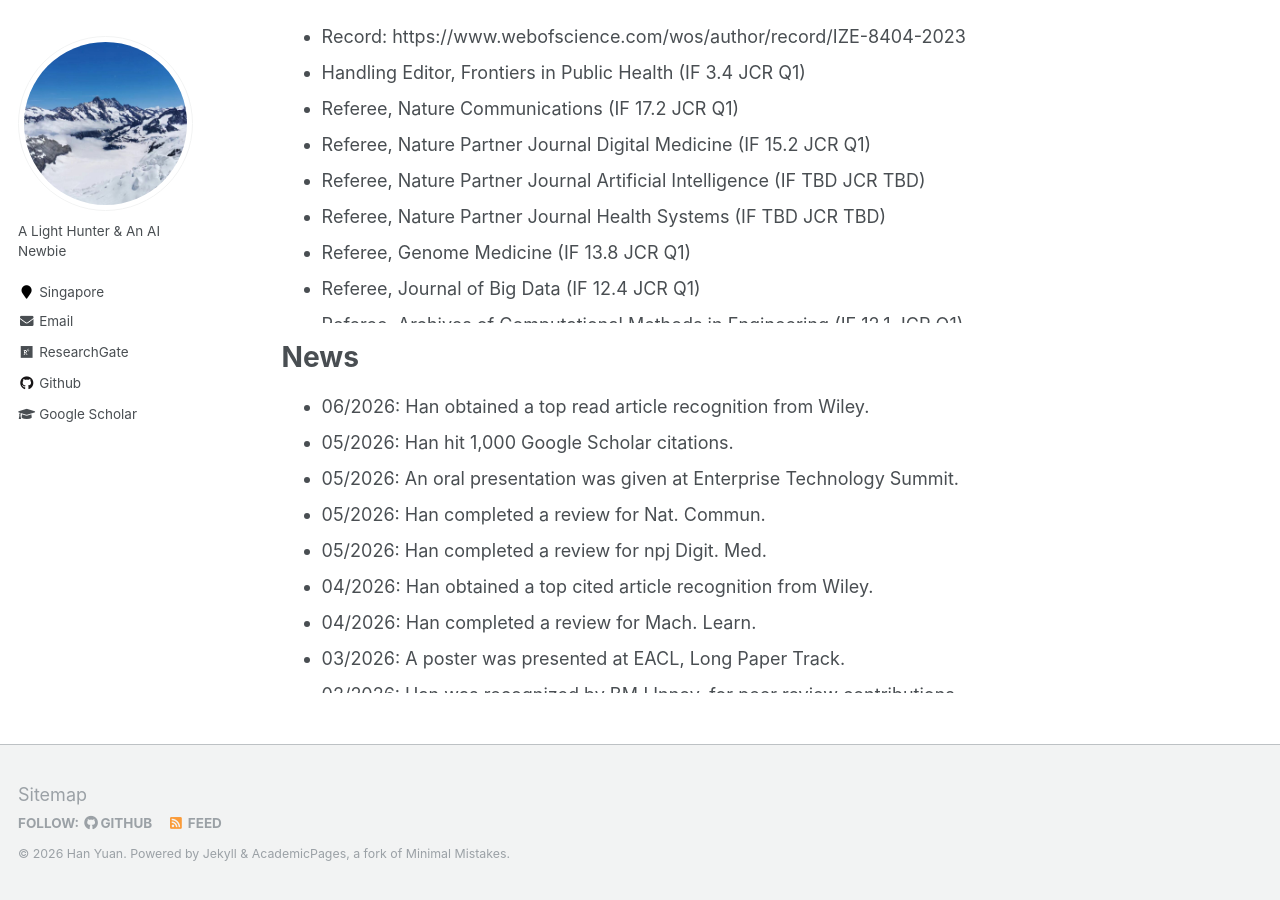
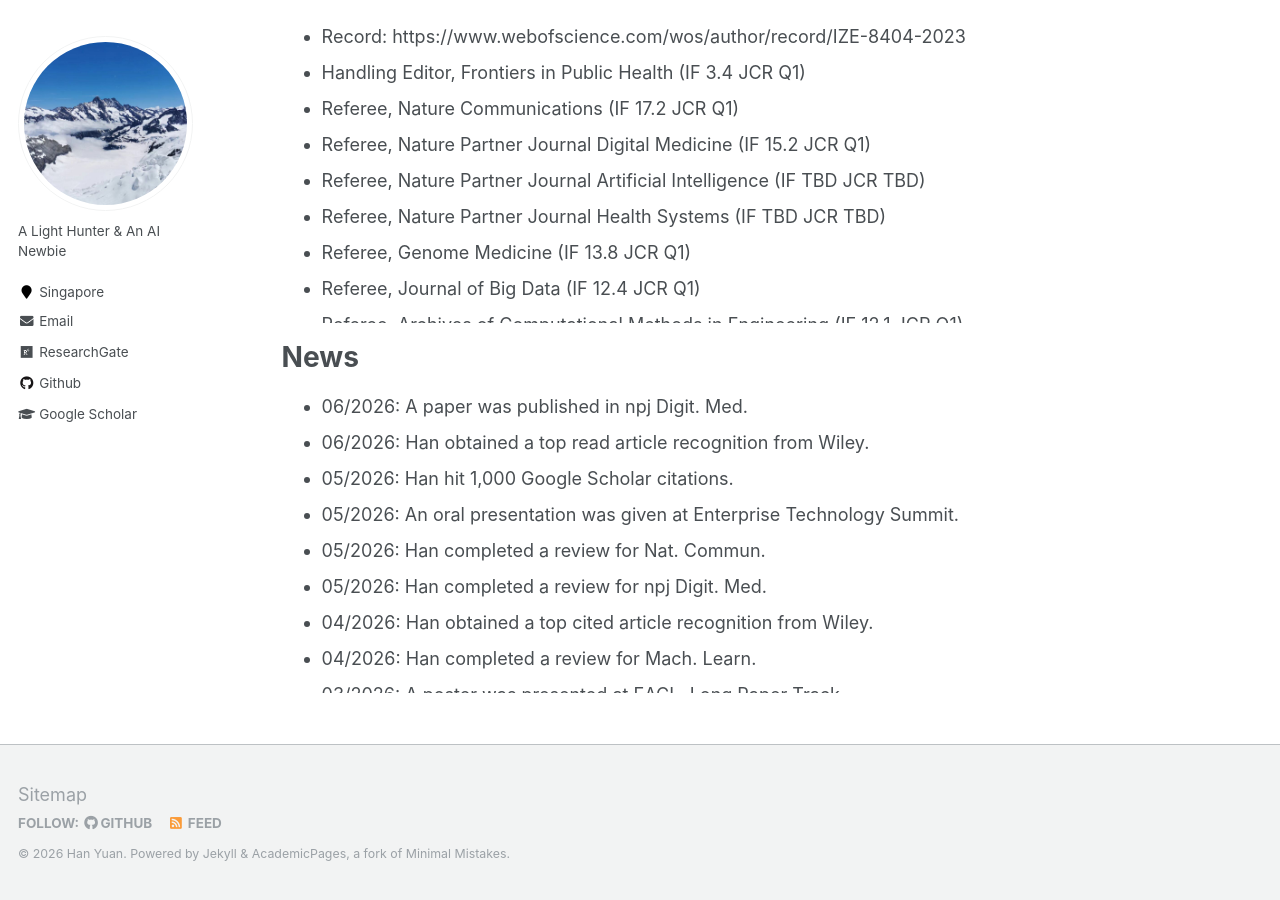
Before and after one commit to Han-Yuan-Med/Han-Yuan-Med.github.io, a Jekyll site: the page built from _pages/about.md, in a window 1280 px wide and 900 px high, scrolled down 968 px. Built offline with Jekyll 4.4.1, drawn with Linux system fonts in a browser that asks for light colours.

Commit message:
Update about.md

```diff
--- a/_pages/about.md
+++ b/_pages/about.md
@@ -63,6 +63,7 @@
 
 # News
 <ul style="width: auto; height: 300px; overflow: auto">
+  <li>06/2026: A paper was published in npj Digit. Med.</li>
   <li>06/2026: Han obtained a top read article recognition from Wiley.</li>
   <li>05/2026: Han hit 1,000 Google Scholar citations.</li>
   <li>05/2026: An oral presentation was given at Enterprise Technology Summit.</li>
```
